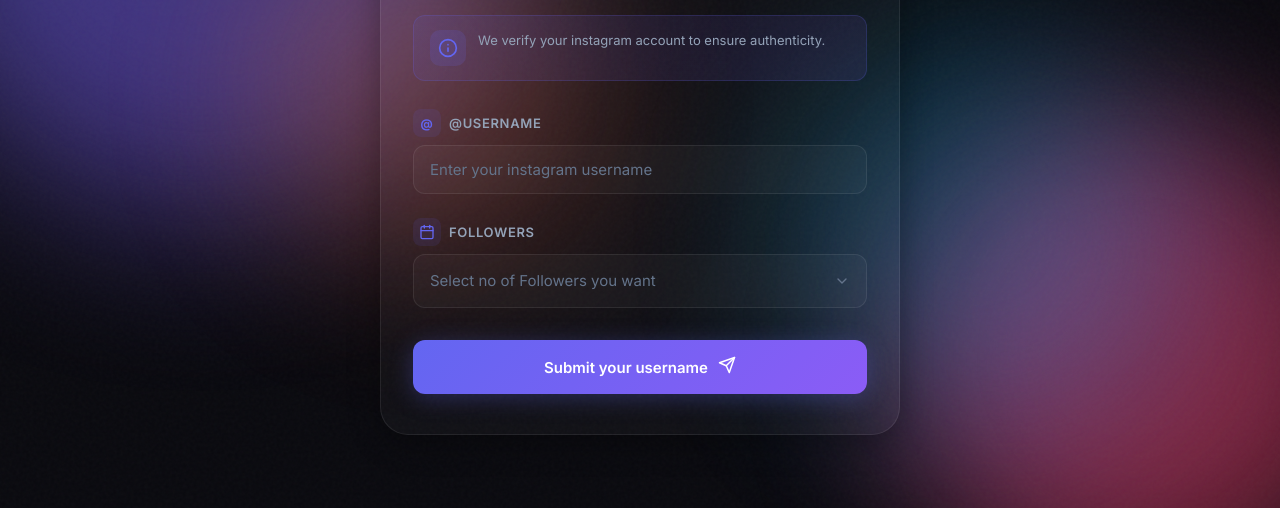
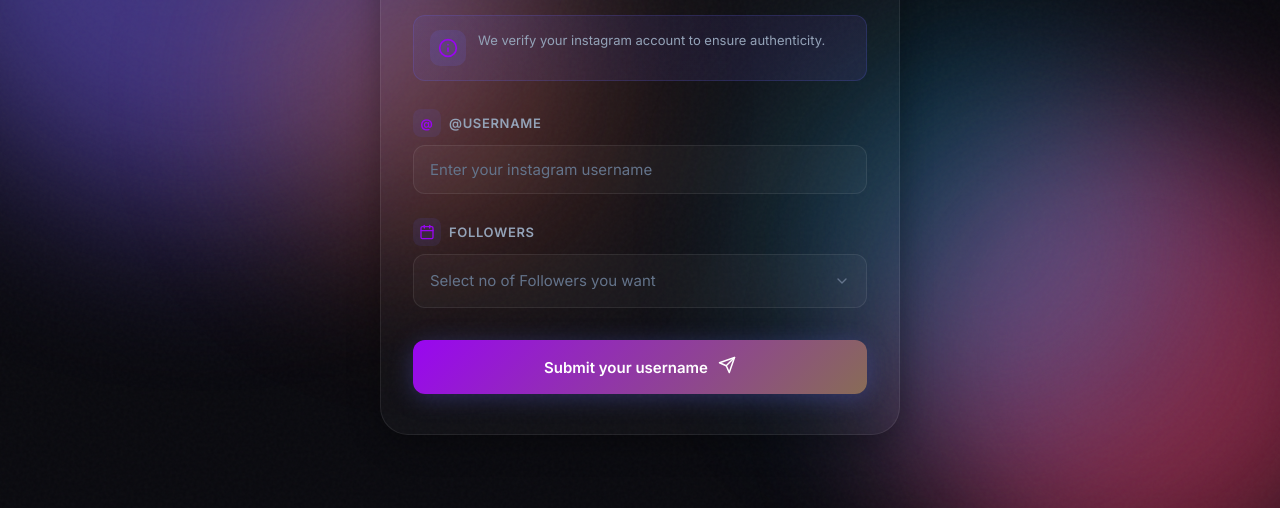
Before and after one commit to jansevaopensource-spec/RORSH-Open, a website: page public/index.html in a window 1280 px wide. Shown: the part 292-800 px from the top of the page. Drawn offline with Linux system fonts and the light colour scheme; no server answers.

Commit message:
Update style.css

```diff
--- a/public/css/style.css
+++ b/public/css/style.css
@@ -11,9 +11,9 @@
   --border-glass: rgba(255, 255, 255, 0.08);
   --border-glass-strong: rgba(255, 255, 255, 0.15);
 
-  --accent-primary: #6366f1;
-  --accent-secondary: #8b5cf6;
-  --accent-tertiary: #ec4899;
+  --accent-primary: #9906f1;
+  --accent-secondary: #886c56;
+  --accent-tertiary: #9c4819;
   --accent-glow: rgba(99, 102, 241, 0.4);
   --accent-success: #22c55e;
   --accent-warning: #f59e0b;
```
